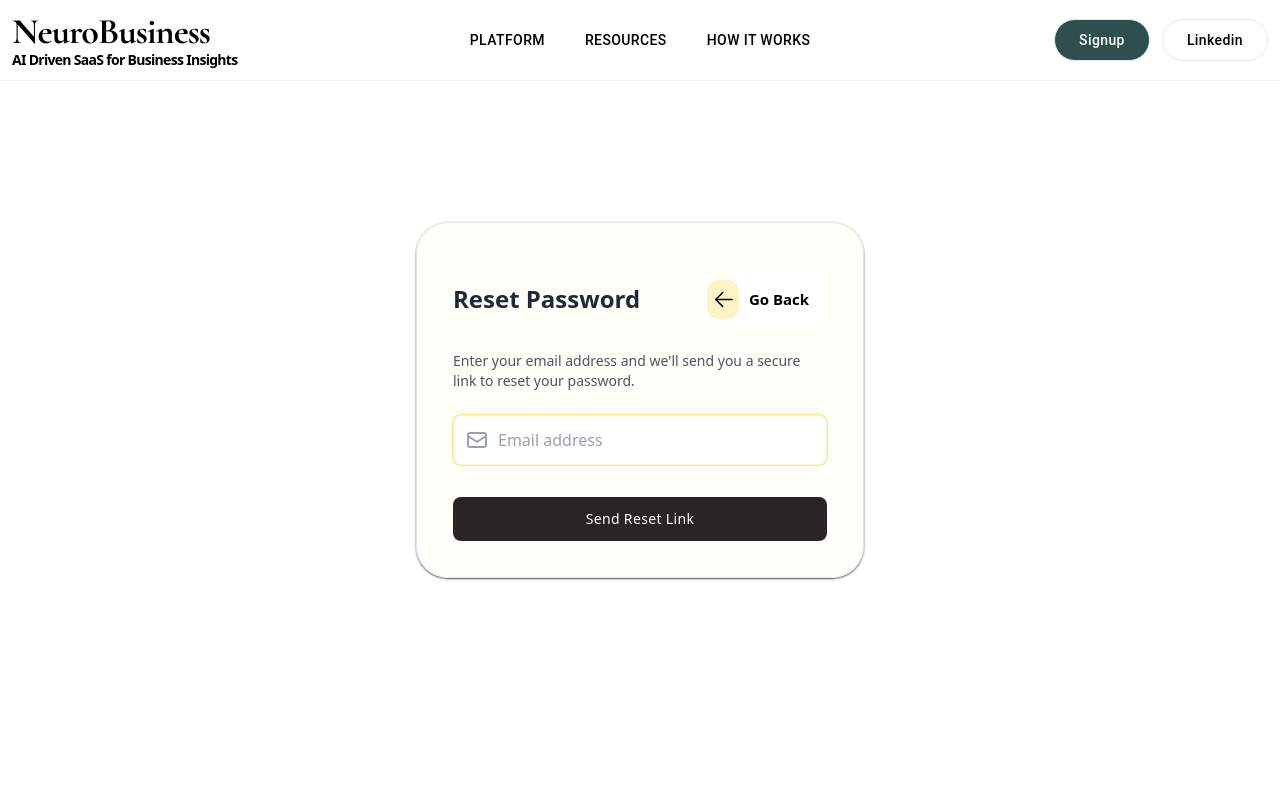
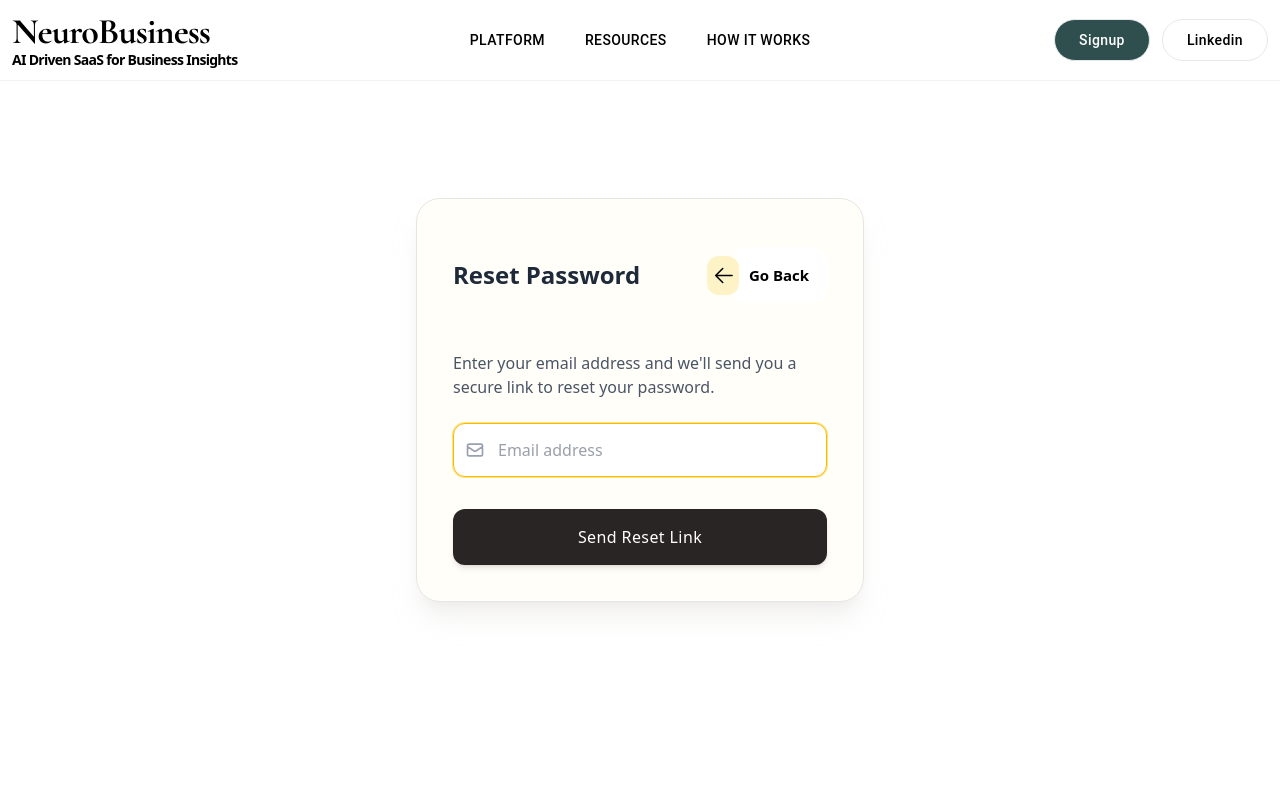
Before and after one commit to Kartik-369/Neuro_Business, a React (Vite) app in the folder frontend/: page /forgot in a window 1280 px wide. Shown: the top 800 px of the page. Built offline with nearby package versions, Linux system fonts and the light colour scheme; a web font is replaced by a local one.

Commit message:
improved ui

```diff
--- a/frontend/src/Pages/Forgot.jsx
+++ b/frontend/src/Pages/Forgot.jsx
@@ -1,6 +1,5 @@
 import { useState } from 'react';
 import { Link, useNavigate } from 'react-router-dom';
-
 export default function Forgot() {
   const [email, setEmail] = useState('');
   const [message, setMessage] = useState('');
@@ -8,23 +7,17 @@ export default function Forgot() {
   const [isSubmitting, setIsSubmitting] = useState(false);
   const [hasSent, setHasSent] = useState(false);
   const navigate = useNavigate();
-
   const handleForgot = async (e) => {
     e.preventDefault();
     if (isSubmitting) return;
-
     setIsSubmitting(true);
     setMessage("Sending link...");
     setIsError(false);
-
     try {
-      const response = await fetch(`http://127.0.0.1:8000/forgot-password?email=${email}`, {
-        method: "POST",
-      });
+      const response = await fetch(`http://127.0.0.1:8000/forgot-password?email=${email}`, { method: "POST" });
       const data = await response.json();
-
       if (response.ok) {
-        setMessage(data.message);
+        setMessage(data.message || "Reset link sent successfully!");
         setIsError(false);
         setHasSent(true);
       } else {
@@ -32,21 +25,16 @@ export default function Forgot() {
         setIsError(true);
       }
     } catch (error) {
-      console.error(error);
       setMessage("Network error. Please try again.");
       setIsError(true);
     } finally {
       setIsSubmitting(false);
     }
   };
-
   return (
     <section className="bg-white">
-      <div className="container flex items-center justify-center min-h-screen px-4 sm:px-6 mx-auto">
-        <form
-          onSubmit={handleForgot}
-          className="w-full max-w-md shadow-xs shadow-gray-600 border border-stone-200 bg-amber-50/30 p-6 md:p-9 rounded-3xl md:rounded-4xl"
-        >
+      <div className="flex items-center justify-center min-h-[100dvh] px-4 py-8 mx-auto w-full">
+        <form onSubmit={handleForgot} className="w-full max-w-md flex flex-col gap-5 sm:gap-6 shadow-xl shadow-stone-200/50 border border-stone-200 bg-amber-50/30 p-5 sm:p-7 md:p-9 rounded-2xl sm:rounded-3xl">
           <div className="flex flex-row justify-between items-center mt-2 md:mt-3 mb-6">
             <h1 className="text-xl md:text-2xl font-semibold text-gray-800 sm:text-3xl">Reset Password</h1>
             <button onClick={() => navigate(-1)} className="bg-white text-center w-24 rounded-2xl h-14 relative text-black text-[15px] font-semibold group" type="button">Go Back
@@ -58,46 +46,23 @@ export default function Forgot() {
               </div>
             </button>
           </div>
-
-          <p className="text-xs md:text-sm text-gray-600 mb-6">
-            Enter your email address and we'll send you a secure link to reset your password.
-          </p>
-
-          <div className="relative flex items-center mt-4">
-            <span className="absolute">
-              <svg xmlns="http://www.w3.org/2000/svg" className="w-5 h-5 md:w-6 md:h-6 mx-3 text-gray-400" fill="none" viewBox="0 0 24 24" stroke="currentColor" strokeWidth="2">
+          <p className="text-sm sm:text-base text-gray-600">Enter your email address and we'll send you a secure link to reset your password.</p>
+          {message && (
+            <div className={`p-3 sm:p-4 text-sm rounded-lg transition-all ${isError ? 'bg-red-50 text-red-700 border border-red-200' : 'bg-emerald-50 text-emerald-700 border border-emerald-200'}`}>
+              {message}
+            </div>
+          )}
+          <div className="relative flex items-center">
+            <span className="absolute left-3 flex items-center justify-center">
+              <svg xmlns="http://www.w3.org/2000/svg" className="w-5 h-5 text-gray-400" fill="none" viewBox="0 0 24 24" stroke="currentColor" strokeWidth="2">
                 <path strokeLinecap="round" strokeLinejoin="round" d="M3 8l7.89 5.26a2 2 0 002.22 0L21 8M5 19h14a2 2 0 002-2V7a2 2 0 00-2-2H5a2 2 0 00-2 2v10a2 2 0 002 2z" />
               </svg>
             </span>
-            <input
-              type="email"
-              value={email}
-              onChange={(e) => setEmail(e.target.value)}
-              autoFocus
-              required
-              className="duration-400 block w-full py-3 text-sm md:text-base text-gray-700 bg-white border rounded-lg px-10 md:px-11 focus:border-amber-100 focus:ring-amber-200 focus:outline-none focus:ring focus:ring-opacity-40"
-              placeholder="Email address"
-            />
+            <input type="email" value={email} onChange={(e) => setEmail(e.target.value)} autoFocus required className="block w-full py-3.5 pl-11 pr-4 text-sm sm:text-base text-gray-700 bg-white border border-stone-200 rounded-xl focus:border-amber-400 focus:ring-amber-200 focus:outline-none focus:ring focus:ring-opacity-40 transition-all" placeholder="Email address" />
           </div>
-
-          <div className="mt-8">
-            <button
-              type="submit"
-              disabled={isSubmitting}
-              className={`w-full block text-center px-6 py-3 text-sm font-medium tracking-wide text-white transition-colors duration-300 transform rounded-lg focus:outline-none focus:ring focus:ring-opacity-50 ${
-                isSubmitting
-                  ? "bg-stone-400 cursor-not-allowed"
-                  : "bg-stone-800 hover:bg-emerald-600"
-              }`}
-            >
-              {isSubmitting
-                ? 'Sending...'
-                : hasSent
-                  ? 'Resend Reset Link'
-                  : 'Send Reset Link'
-              }
-            </button>
-          </div>
+          <button type="submit" disabled={isSubmitting} className={`w-full py-3.5 sm:py-4 mt-2 text-sm sm:text-base font-medium tracking-wide text-white rounded-xl transition-all duration-300 focus:outline-none focus:ring-4 focus:ring-opacity-50 active:scale-[0.98] ${isSubmitting ? "bg-stone-400 cursor-not-allowed" : "bg-stone-800 hover:bg-emerald-600 focus:ring-emerald-300 shadow-md hover:shadow-lg"}`}>
+            {isSubmitting ? 'Sending...' : hasSent ? 'Resend Reset Link' : 'Send Reset Link'}
+          </button>
         </form>
       </div>
     </section>
```
